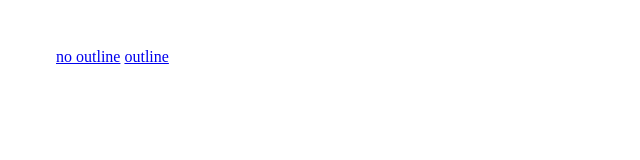
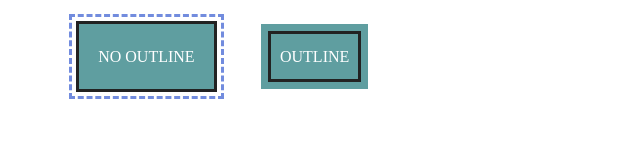
Before and after one commit to IbrahimBagalwa/e-commerce-api, a plain HTML site: page css/index.html in a window 1280 px wide. Shown: the whole page, without its empty margins (0-640 px from the left). Drawn offline with Linux system fonts and the light colour scheme.

Commit message:
outline and offset

```diff
--- a/css/styles.css
+++ b/css/styles.css
@@ -1,3 +1,22 @@
 .buttons {
   margin: 3rem;
 }
+
+a {
+  background: cadetblue;
+  color: white;
+  text-decoration: none;
+  text-transform: uppercase;
+  padding: 1.5rem 1.2rem;
+  margin: 0 20px;
+}
+.one {
+  border: 0.2rem solid #222;
+  outline: 0.2rem dashed #728cde;
+  outline-offset: 4px;
+}
+.two {
+  outline: 0.2rem solid #222;
+  outline-offset: 10px;
+  outline-offset: -10px;
+}
```
